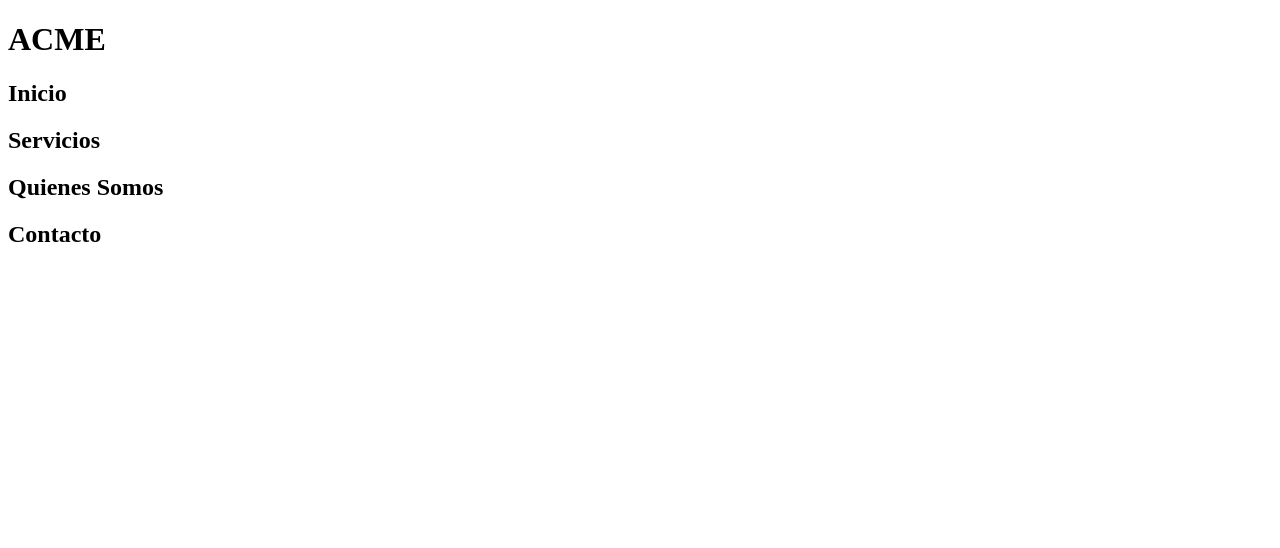
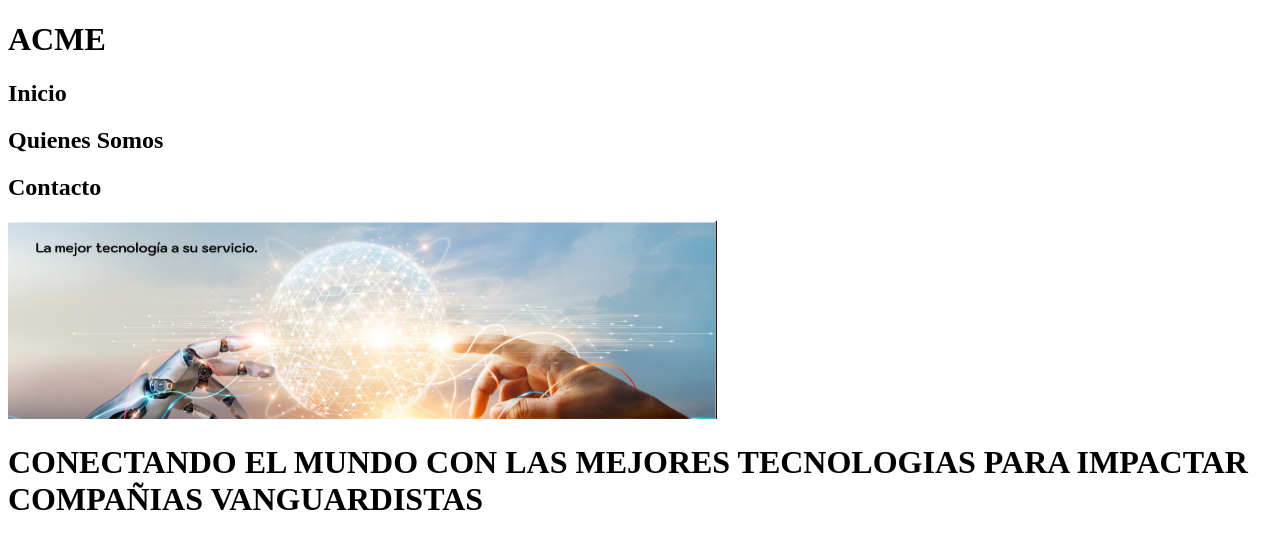
Before and after one commit to sergiosteven66/examen_html_css, a plain HTML site: page index.html in a window 1280 px wide. Drawn offline with Linux system fonts and the light colour scheme.

Commit message:
feat: :construction: Trabajando en Index
Trabajando en la estructura de index

None

```diff
--- a/index.html
+++ b/index.html
@@ -8,8 +8,13 @@
 <body>
     <h1>ACME</h1>
     <h2>Inicio</h2>
-    <h2>Servicios</h2>
     <h2>Quienes Somos</h2>
     <h2>Contacto</h2>
 </body>
+<body>
+    <img src="Images/image.png" alt="image">
+    <h1>CONECTANDO EL MUNDO CON LAS MEJORES TECNOLOGIAS
+        PARA IMPACTAR COMPAÑIAS VANGUARDISTAS
+    </h1>
+</body>
 </html>
```
